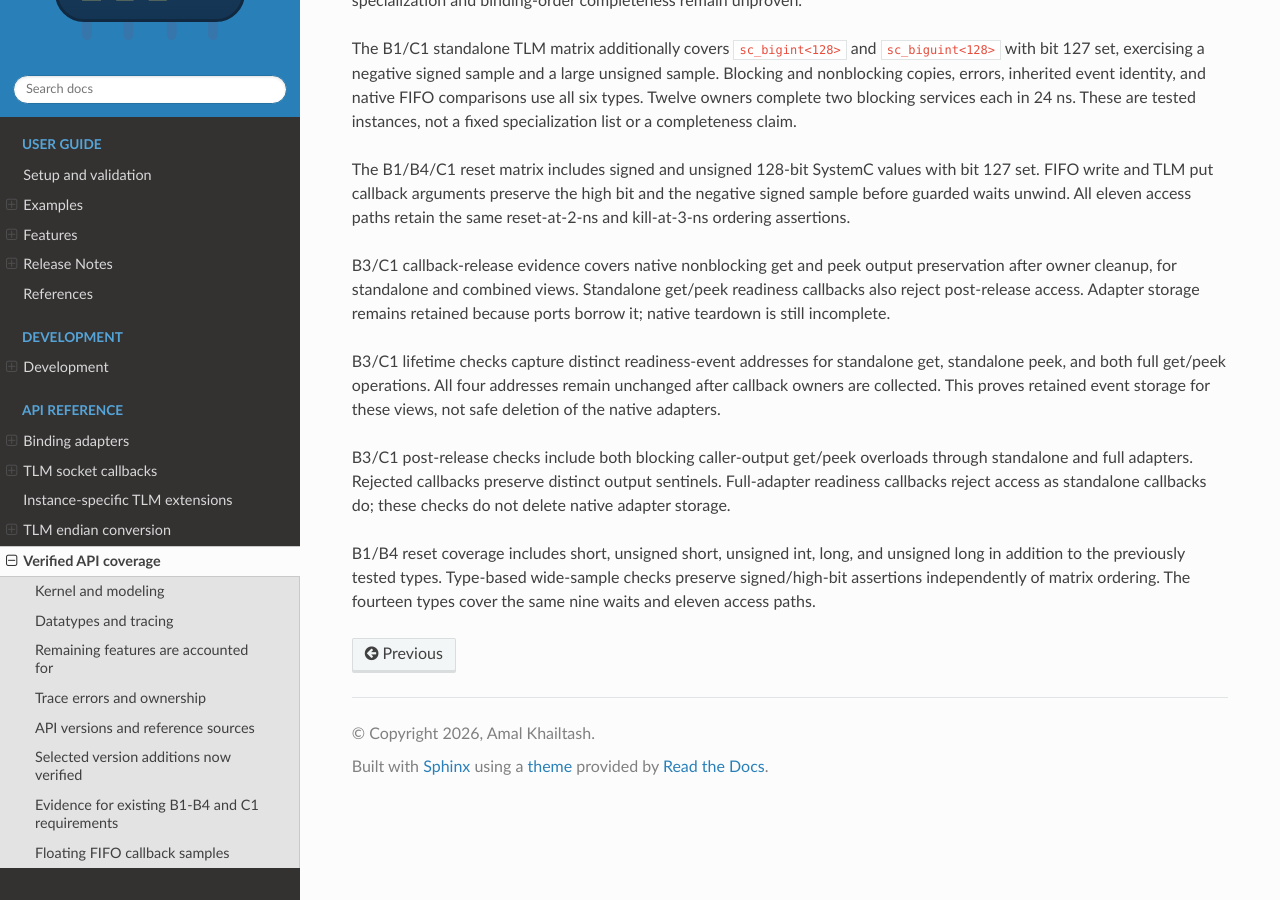
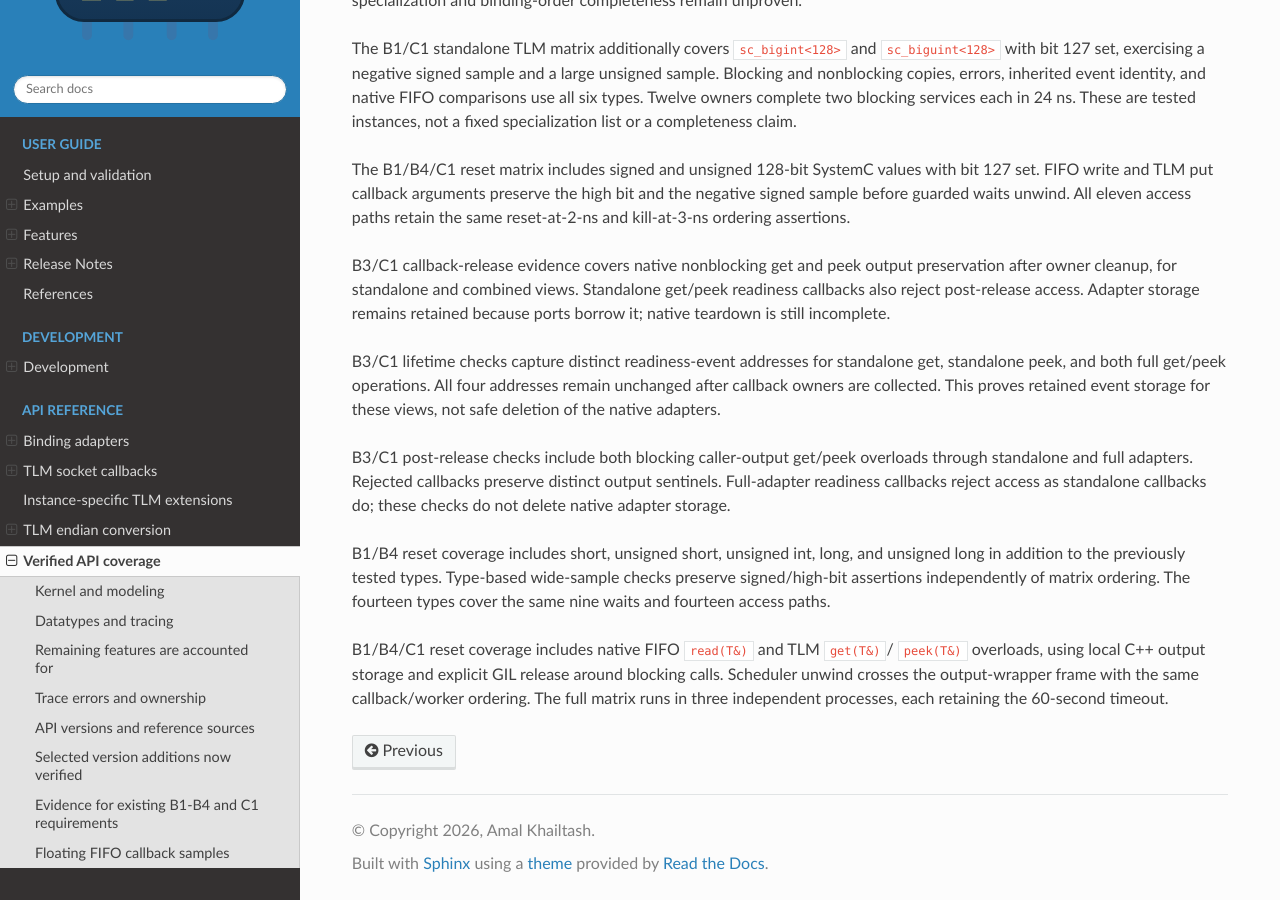
Before and after one commit to amal-khailtash/pysystemc, a Sphinx documentation site: the page built from docs/api/coverage.rst, in a window 1280 px wide and 900 px high, scrolled down 4303 px. Built offline with Sphinx 7.4.7 and the Read the Docs theme 3.1.0, drawn with Linux system fonts in a browser that asks for light colours; some of the changed text lies outside the part shown.

Commit message:
test: validate caller-output interface reset unwind

```diff
--- a/docs/api/coverage.rst
+++ b/docs/api/coverage.rst
@@ -218,8 +218,8 @@
 
 Reset and kill cleanup also cover standalone combined TLM get and peek owners
 that expose only their requested operation. Full blocking/nonblocking get/peek owners exercise both blocking operations too.
-The structural matrix checks 1,386 combinations across fourteen value types, nine
-wait forms, and eleven access paths,
+The structural matrix checks 1,764 combinations across fourteen value types, nine
+wait forms, and fourteen access paths,
 asserting callback/worker cleanup at 2 ns, restart, and final termination at 3 ns.
 
 Standalone multiword/wide TLM get and peek value-returning overloads reject
@@ -289,4 +289,10 @@
 B1/B4 reset coverage includes short, unsigned short, unsigned int, long, and
 unsigned long in addition to the previously tested types. Type-based wide-sample
 checks preserve signed/high-bit assertions independently of matrix ordering.
-The fourteen types cover the same nine waits and eleven access paths.
+The fourteen types cover the same nine waits and fourteen access paths.
+
+B1/B4/C1 reset coverage includes native FIFO ``read(T&)`` and TLM ``get(T&)``/
+``peek(T&)`` overloads, using local C++ output storage and explicit GIL release
+around blocking calls. Scheduler unwind crosses the output-wrapper frame with
+the same callback/worker ordering. The full matrix runs in three independent
+processes, each retaining the 60-second timeout.
--- a/docs/intro/features.rst
+++ b/docs/intro/features.rst
@@ -122,8 +122,8 @@
 
 Recent validation contributes to B1-B4; it does not add or complete requirements.
 See :doc:`../api/coverage` for the tested matrices and their remaining limits.
-The reset/kill matrix currently checks 1,386 combinations across fourteen types,
-nine wait forms, and eleven access paths. Selected inherited TLM readiness-event
+The reset/kill matrix currently checks 1,764 combinations across fourteen types,
+nine wait forms, and fourteen access paths. Selected inherited TLM readiness-event
 identity is independently compared with native FIFO specializations.
 
 Implemented and tested: Structural ports/exports, explicit reference trampolines, signal/FIFO
```
Also changed, not shown: CHANGELOG.md (+1 -0 lines), 2 other files.
